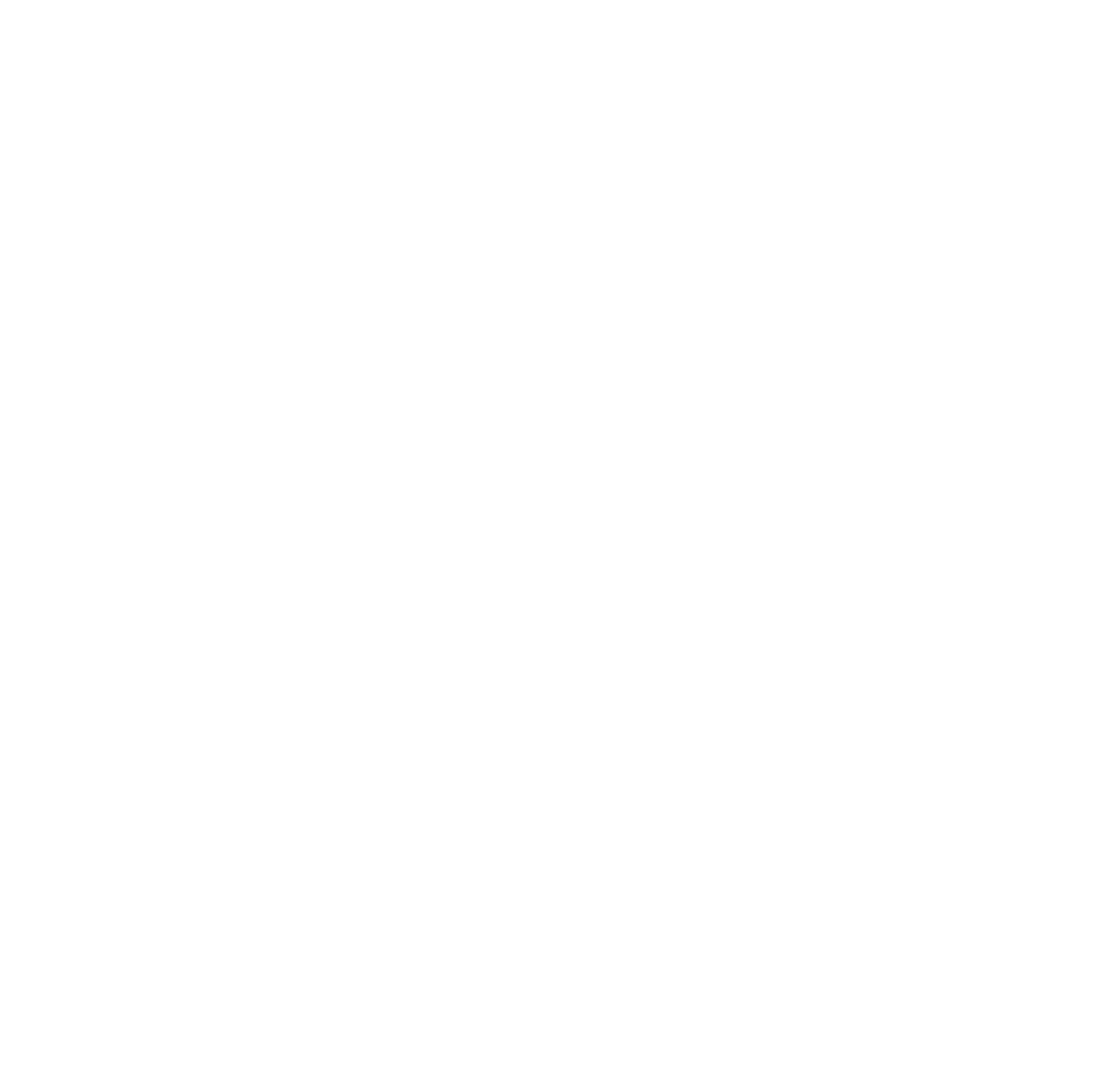
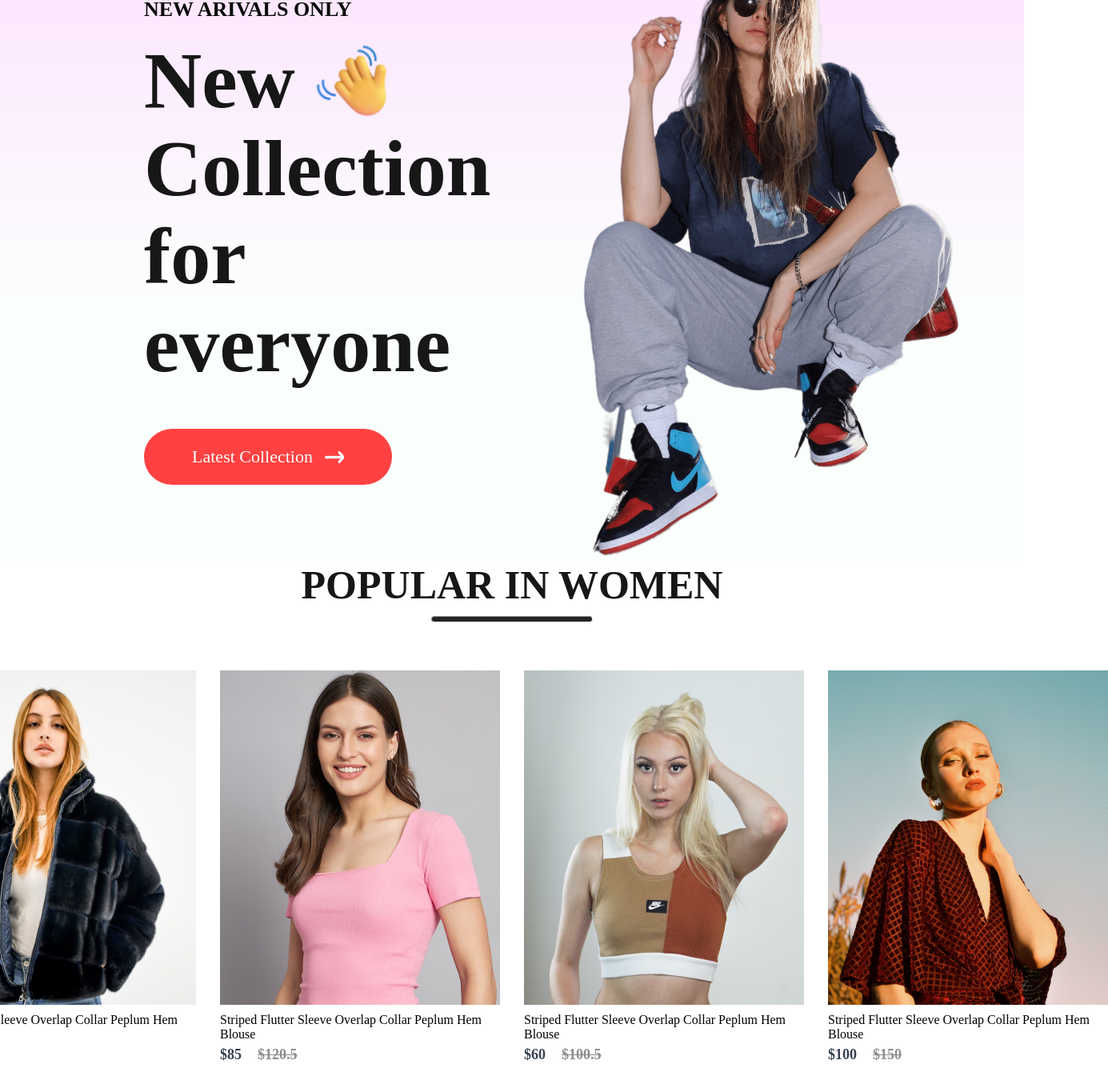
Before and after one commit to inurdream-abhi143/E-Commerce-Website, a React (Vite) app: page / in a window 1280 px wide. Shown: the part 199-1564 px from the top of the page at 80% size, 1385 px wide, since content can reach past the window. Before the commit the page ends 800 px from the top, so only its background shows below. Built offline with nearby package versions, Linux system fonts and the light colour scheme.

Commit message:
Complete Navigation and Hero-section

```diff
--- /dev/null
+++ b/src/Components/Hero/Hero.css
@@ -0,0 +1,59 @@
+.hero{
+    height:  100vh;
+    background:linear-gradient(180deg, #fde1ff, #e1ffea22 60%);
+    display: flex;
+
+}
+.hero-left{
+    flex: 1;
+    display: flex;
+    flex-direction: column;
+    justify-content: center;
+    gap:20px;
+    padding-left: 180px;
+    line-height: 1.1;
+}
+
+.hero-left h2{
+    color: #090909;
+    font-size: 26px;
+    font-weight: 600;
+}
+
+.hero-left p{
+    color: #171717;
+    font-size: 100px;
+    font-weight: 700;
+}
+
+.hero-hand-icon{
+    display: flex;
+    align-items: center;
+    gap: 20px;
+}
+.hero-hand-icon  img{
+    width: 100px;
+}
+
+.hero-latest-button{
+    display: flex;
+    justify-content: center;
+    align-items: center;
+    gap: 15px;
+    width: 310px;
+    height: 70px;
+    border-radius: 75px;
+    margin-top: 30px;
+    background-color: #ff4141;
+    color: white;
+    font-size: 22px;
+    font-weight: 500;
+
+}
+.hero-right{
+    flex: 1;
+    display: flex;
+justify-content: center;
+    align-items: center;
+
+}
--- /dev/null
+++ b/src/Components/Hero/Hero.jsx
@@ -0,0 +1,33 @@
+import React from 'react'
+import "./Hero.css"
+import hand_icon from "../../assets/hand_icon.png"
+import arrow_icon from "../../assets/arrow.png"
+import hero_image  from "../../assets/hero_image.png"
+const Hero = () => {
+  return (
+    <div className='hero'>
+      <div className="hero-left">
+        <h2>NEW ARIVALS ONLY</h2>
+        <div>
+            <div className="hero-hand-icon">
+                <p>New</p>
+                <img src={hand_icon} alt="hand_icon" />
+            </div>
+            <p>Collection</p>
+            <p>for everyone</p>
+        </div>
+        <div className="hero-latest-button">
+            <div>Latest Collection</div>
+
+            <img src={arrow_icon} alt="" />
+        </div>
+      </div>
+
+      <div className="hero-right">
+        <img src={hero_image} alt=''/>
+      </div>
+    </div>
+  )
+}
+
+export default Hero
--- /dev/null
+++ b/src/Components/Items/Item.css
@@ -0,0 +1,29 @@
+.item{
+    width: 350px;
+
+}
+.item p{
+    margin: 6px 0;
+
+}
+.item-prices{
+    display: flex;
+    gap:20px
+}
+
+.item-price-new{
+    color: #374151;
+    font-size: 18px;
+    font-weight: 600;
+}
+.item-price-old{
+    color: #8c8c8c;
+    font-size: 18px;
+    font-weight: 600;
+    text-decoration: line-through;
+}
+
+.item:hover{
+    transform: scale(1.05);
+    transition: 0.6s;
+}
--- /dev/null
+++ b/src/Components/Items/Item.jsx
@@ -0,0 +1,20 @@
+import React from 'react'
+import "./Item.css"
+const Item = (props) => {
+  return (
+    <div className='item'>
+      <img src={props.image} alt=""/>
+      <p>{props.name}</p>
+      <div className='item-prices'>
+        <div className="item-price-new">
+            ${props.new_price}
+        </div>
+        <div className="item-price-old">
+            ${props.old_price}
+        </div>
+      </div>
+    </div>
+  )
+}
+
+export default Item
--- a/src/Components/Navbar/Navbar.css
+++ b/src/Components/Navbar/Navbar.css
@@ -41,6 +41,7 @@
     cursor: pointer;
 
  }
+
  .bottom-line{
     border: none;
     width: 80%;
@@ -51,11 +52,12 @@
  .nav-login-cart{
     display: flex;
     align-items: center;
-    gap: 15px;
+    gap: 25px;
+    font-size: 22px;
  }
  .btn{
-    width: 120px;
-    height: 50px;
+    width: 130px;
+    height: 60px;
     border: none;
     background-color: aqua;
     border-radius: 25px;
--- a/src/Components/Navbar/Navbar.jsx
+++ b/src/Components/Navbar/Navbar.jsx
@@ -11,11 +11,11 @@
     return(<>
     <div className="Navbar">
             <div className="nav-logo">
-    <img src={logo} alt="logo" />
+                <Link to='/' className="link"><img src={logo} alt="logo" /></Link>
                 <p className="logo-name">SHOPPER</p>
+
             </div>
         <div className="nav-menu">
-
             <ul>
                 <li onClick ={()=>{setMenu("shop")}} > <Link className="link" to="/">Shop</Link>  {menu==="shop"?<hr className="bottom-line"/>:<></>} </li>
                 <li onClick ={()=>{setMenu("mens")}}> <Link className="link" to="/mens">Men</Link>    {menu==="mens"?<hr className="bottom-line"/>:<></>} </li>
@@ -23,6 +23,7 @@
                 <li onClick ={()=>{setMenu("kids")}}> <Link className="link" to="/kids">Kid</Link>    {menu==="kids"?<hr className="bottom-line"/>:<></>}     </li>
             </ul>
         </div>
+
         <div className="nav-login-cart">
             <Link className="link" to='/login'><button className="btn ">Login</button></Link>
             <Link className="link" to='/cart'> <img src={cart_icon} alt=""/></Link>
--- /dev/null
+++ b/src/Components/Popular/Popular.css
@@ -0,0 +1,27 @@
+.popular{
+    display: flex;
+    align-items: center;
+    flex-direction: column;
+    gap: 10px;
+    height: 90vh;
+}
+
+.popular h1{
+    color: #171717;
+    font-size: 50px;
+    font-weight: 600;
+}
+.popular hr{
+    width: 200px;
+    height: 6px;
+    border-radius: 10px;
+    background-color: #252525;
+
+}
+
+.popular-item{
+    margin-top: 50px;
+    display: flex;
+    gap: 30px;
+
+}
--- /dev/null
+++ b/src/Components/Popular/Popular.jsx
@@ -0,0 +1,20 @@
+import React from 'react'
+import "./Popular.css"
+import data_product from "../../assets/data"
+import Item from '../Items/Item'
+const Popular = () => {
+  return (
+    <div className='popular'>
+      <h1>POPULAR IN WOMEN</h1>
+      <hr />
+      <div className="popular-item">
+        {data_product.map((item , i)=>{
+            return <Item key ={i} id={item.id} name={item.name} image={item.image}  new_price={item.new_price}  old_price={item.old_price}/>
+
+        })}
+      </div>
+    </div>
+  )
+}
+
+export default Popular
--- a/src/Pages/LoginSignup.jsx
+++ b/src/Pages/LoginSignup.jsx
@@ -3,7 +3,10 @@
 const LoginSignup = () => {
   return (
     <div>
+      <form className='login-form'>
 
+
+      </form>
     </div>
   )
 }
--- a/src/Pages/Shop.jsx
+++ b/src/Pages/Shop.jsx
@@ -1,9 +1,12 @@
 import React from 'react'
+import Hero from '../Components/Hero/Hero'
+import Popular from '../Components/Popular/Popular'
 
 const Shop = () => {
   return (
     <>
-
+    <Hero />
+    <Popular />
     </>
   )
 }
--- a/src/index.css
+++ b/src/index.css
@@ -0,0 +1,4 @@
+*{
+    margin: 0;
+    padding: 0;
+}
```
Also changed, not shown: src/App.jsx (+5 -8 lines). Lines whose indentation alone changed are shown as unchanged.
